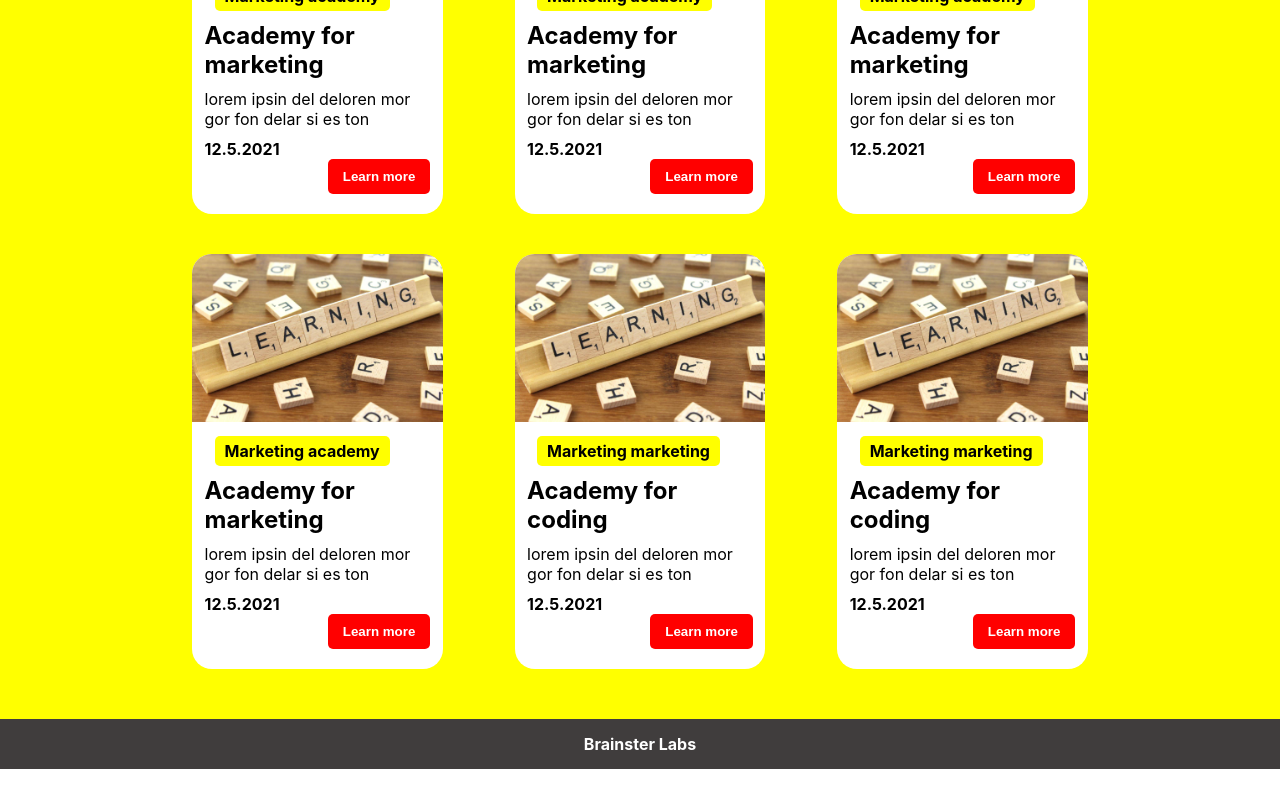
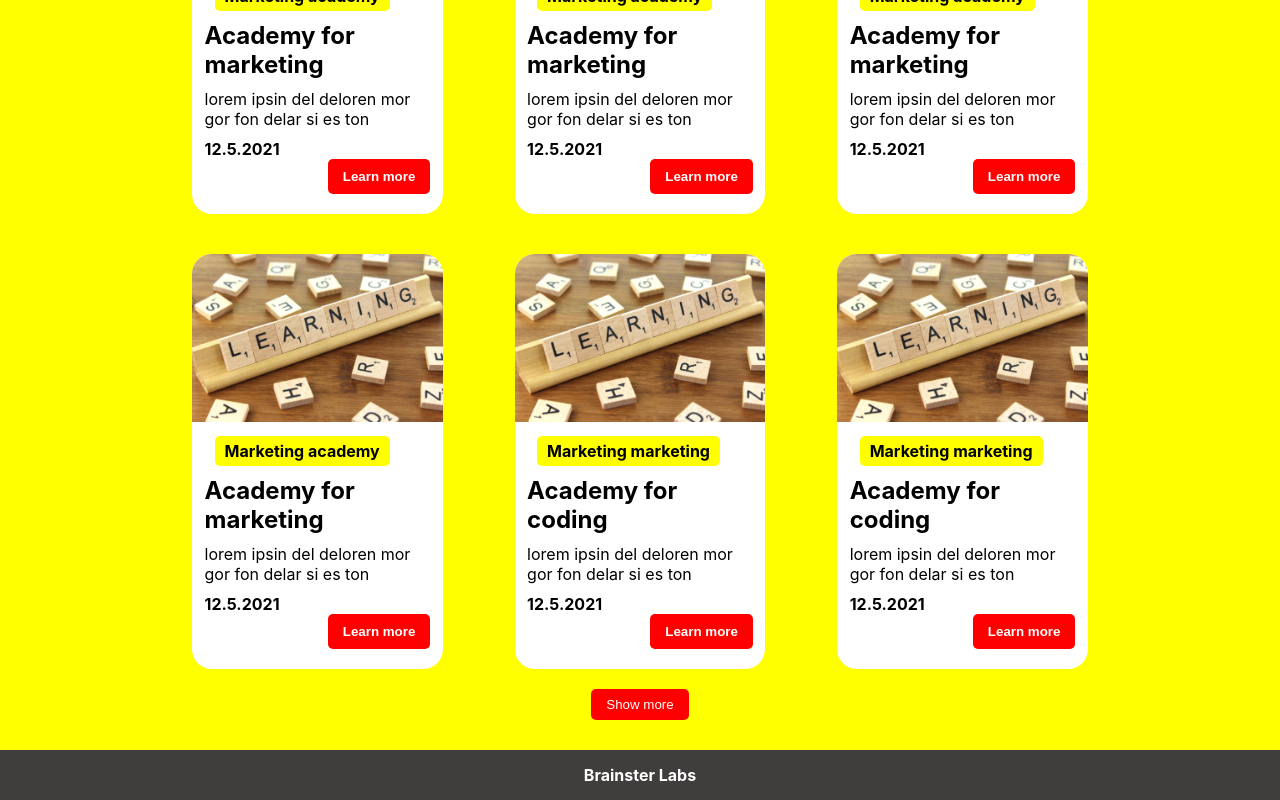
Before and after one commit to Mihail-Kotevski/MyProjects, a React (Create React App) app in the folder brainster-labs-react/: page / in a window 1280 px wide. Shown: the part 4656-5456 px from the top of the page. Before the commit the page ends 5425 px from the top, so only its background shows below. Built offline with nearby package versions, Linux system fonts and the light colour scheme; data requests are answered from the project's data file.

Commit message:
Added pagination button

```diff
--- a/brainster-labs-react/src/App.tsx
+++ b/brainster-labs-react/src/App.tsx
@@ -1,11 +1,15 @@
 import React from "react";
 import "./App.css";
 import HomePage from "./pages/HomePage.tsx";
+import Header from "./components/header/Header.tsx";
+import Footer from "./components/footer/Footer.tsx";
 
 function App() {
   return (
     <>
+      <Header />
       <HomePage />
+      <Footer />
     </>
   );
 }
--- a/brainster-labs-react/src/components/cardsSection/CardSection.tsx
+++ b/brainster-labs-react/src/components/cardsSection/CardSection.tsx
@@ -29,6 +29,7 @@ export default function CardSection(Props) {
           />
         ))}
       </div>
+      <button className="show-more">Show more</button>
     </div>
   );
 }
--- a/brainster-labs-react/src/components/cardsSection/cardSection.css
+++ b/brainster-labs-react/src/components/cardsSection/cardSection.css
@@ -2,6 +2,7 @@
   width: 100%;
   background-color: yellow;
   padding: 30px 0;
+  text-align: center;
 }
 
 .card-section .content {
@@ -10,4 +11,13 @@
   display: flex;
   flex-wrap: wrap;
   justify-content: space-between;
+  text-align: start;
 }
+
+.card-section .show-more {
+  border: none;
+  border-radius: 5px;
+  padding: 8px 15px;
+  background-color: red;
+  color: white;
+}
--- a/brainster-labs-react/src/pages/HomePage.tsx
+++ b/brainster-labs-react/src/pages/HomePage.tsx
@@ -28,11 +28,9 @@ export default function HomePage() {
 
   return (
     <>
-      <Header />
       <Banner />
       <Filters filters={filters} filterBy={filter} />
       <CardSection data={data} />
-      <Footer />
     </>
   );
 }
```
